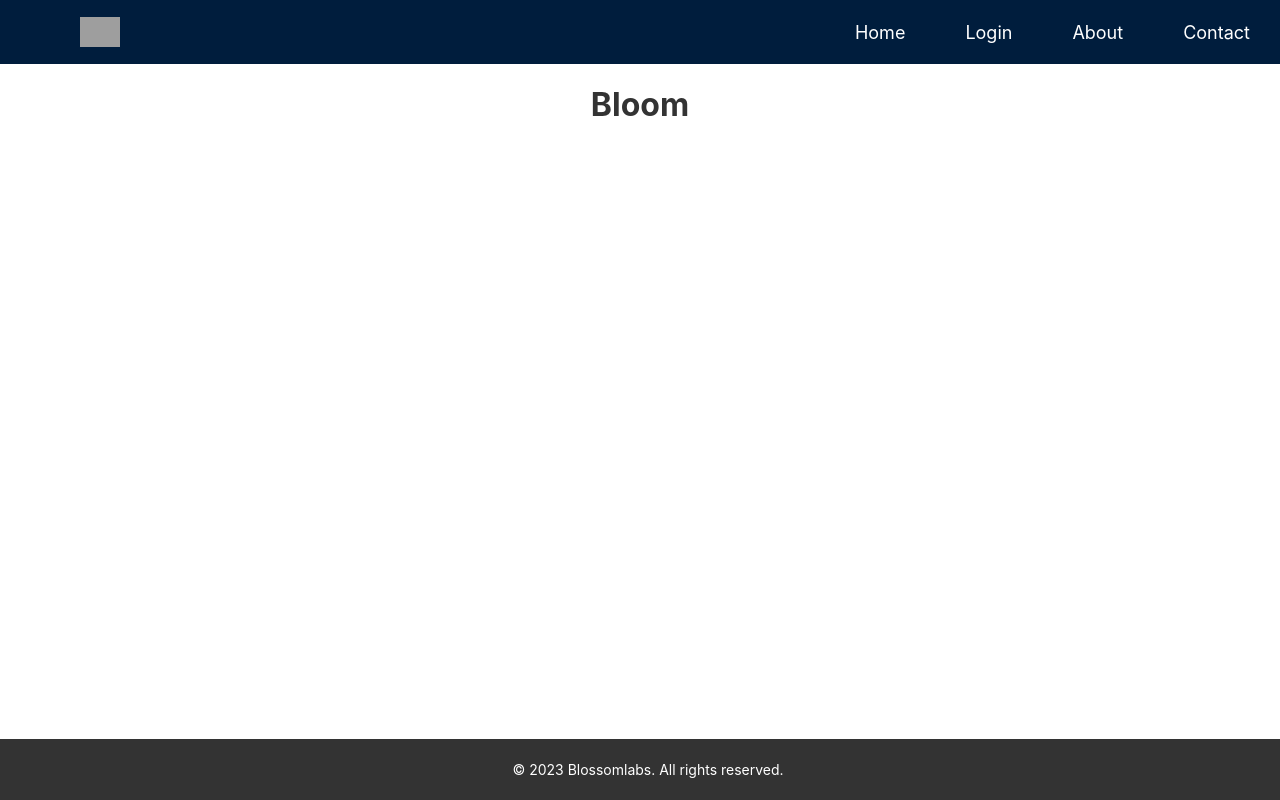
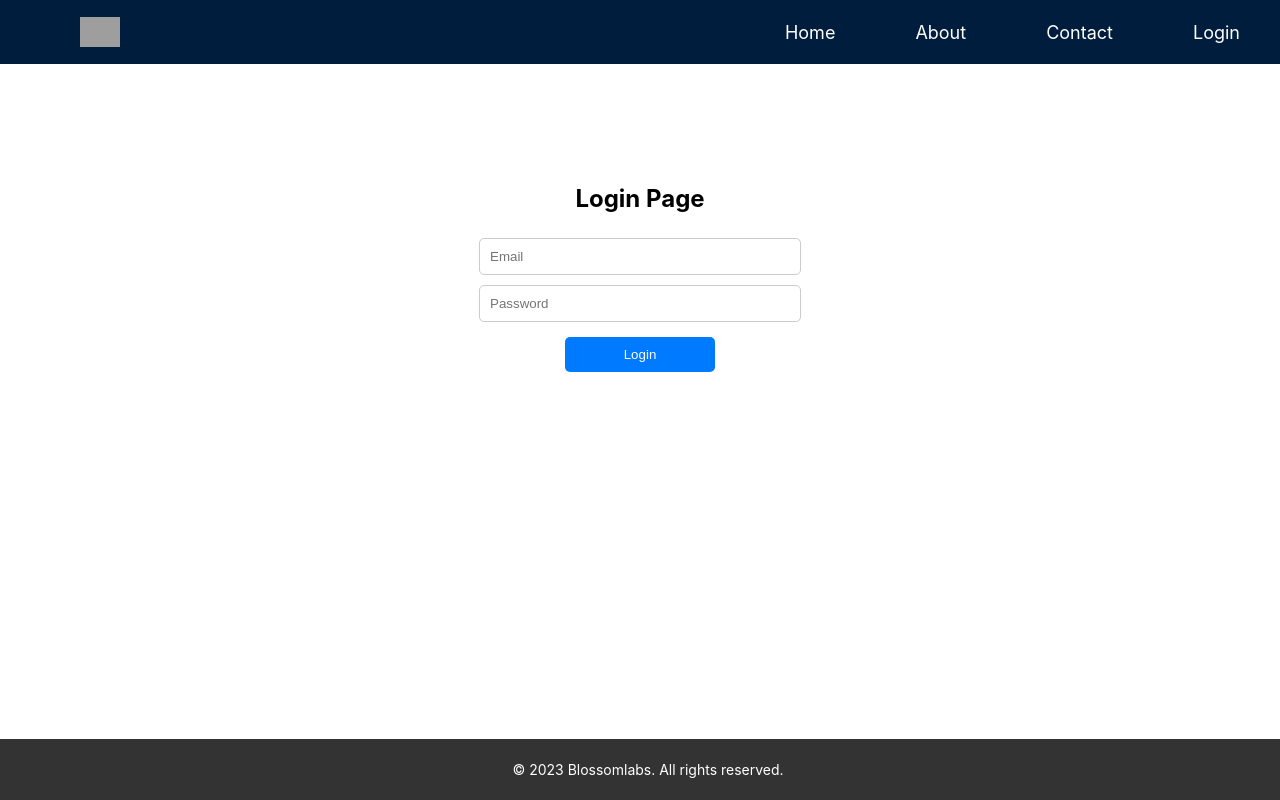
Before and after one commit to blossomlabsio/bloom, a React (Create React App) app: page /login in a window 1280 px wide. Built offline with nearby package versions, Linux system fonts and the light colour scheme; grey boxes are pictures that could not be loaded.

Commit message:
feat: create Login page and add react-router-dom

```diff
--- a/package.json
+++ b/package.json
@@ -10,8 +10,10 @@
     "@types/node": "^16.18.55",
     "@types/react": "^18.2.23",
     "@types/react-dom": "^18.2.8",
+    "axios": "^1.5.1",
     "react": "^18.2.0",
     "react-dom": "^18.2.0",
+    "react-router-dom": "^6.16.0",
     "react-scripts": "5.0.1",
     "styled-components": "^6.0.8",
     "typescript": "^4.9.5",
@@ -51,6 +53,8 @@
     ]
   },
   "devDependencies": {
+    "@babel/plugin-proposal-private-property-in-object": "^7.21.11",
+    "@babel/plugin-transform-private-property-in-object": "^7.22.11",
     "husky": "^8.0.3",
     "jest": "^29.7.0",
     "jest-environment-jsdom": "^29.7.0",
--- a/src/App.tsx
+++ b/src/App.tsx
@@ -1,12 +1,13 @@
 import { Footer } from './components/Footer/main';
 import { NavigationBar } from './components/NavigationBar/main';
+import { Outlet } from 'react-router-dom';
 import './App.css';
-import { LandingPage } from './components/LandingPage/main';
+
 function App() {
   return (
     <div>
       <NavigationBar />
-      <LandingPage />
+      <Outlet />
       <Footer />
     </div>
   );
--- /dev/null
+++ b/src/components/ErrorPage/main.tsx
@@ -0,0 +1,27 @@
+import { isRouteErrorResponse, useRouteError } from 'react-router-dom';
+import { ErrorContainer, ErrorMessage } from './styled';
+
+export default function ErrorPage() {
+  const error = useRouteError();
+  console.error(error);
+
+  let errorMessage: string;
+
+  if (isRouteErrorResponse(error)) {
+    console.error('error===>', error);
+    errorMessage = error.data?.message || error.statusText;
+  } else if (error instanceof Error) {
+    errorMessage = error.message;
+  } else if (typeof error === 'string') {
+    errorMessage = error;
+  } else {
+    console.error(error);
+    errorMessage = 'Unknown error';
+  }
+
+  return (
+    <ErrorContainer>
+      <ErrorMessage>{errorMessage}</ErrorMessage>
+    </ErrorContainer>
+  );
+}
--- /dev/null
+++ b/src/components/ErrorPage/styled.tsx
@@ -0,0 +1,14 @@
+import styled from 'styled-components';
+
+export const ErrorContainer = styled.div`
+  display: flex;
+  flex-direction: column;
+  align-items: center;
+  justify-content: center;
+  height: 100vh;
+`;
+
+export const ErrorMessage = styled.h2`
+  font-size: 24px;
+  color: #ff0000; /* Red color for error messages */
+`;
--- /dev/null
+++ b/src/components/LoginPage/main.tsx
@@ -0,0 +1,52 @@
+import { useState } from 'react';
+import { Button, Input, LoginContainer } from './styled';
+import axios from 'axios';
+
+const client = axios.create({
+  baseURL: process.env.REACT_APP_BASE_URL,
+});
+
+const postHeaders = {
+  'Content-Type': 'application/x-www-form-urlencoded',
+};
+
+export const LoginPage = () => {
+  const [email, setEmail] = useState('');
+  const [password, setPassword] = useState('');
+
+  const body = {
+    email,
+    password,
+  };
+
+  const handleLogin = () => {
+    client
+      .post('login', body, { headers: postHeaders })
+      .then((response) => {
+        console.log('login', response.data);
+      })
+      .catch((error) => {
+        console.error(error);
+      });
+  };
+  return (
+    <LoginContainer>
+      <h2>Login Page</h2>
+      <Input
+        type="email"
+        placeholder="Email"
+        value={email}
+        onChange={(e) => setEmail(e.target.value)}
+      />
+      <Input
+        type="password"
+        placeholder="Password"
+        value={password}
+        onChange={(e) => setPassword(e.target.value)}
+      />
+      <Button onClick={handleLogin}>Login</Button>
+    </LoginContainer>
+  );
+};
+
+export default LoginPage;
--- /dev/null
+++ b/src/components/LoginPage/styled.tsx
@@ -0,0 +1,27 @@
+import styled from 'styled-components';
+
+export const LoginContainer = styled.div`
+  display: flex;
+  flex-direction: column;
+  align-items: center;
+  margin-top: 100px;
+`;
+
+export const Input = styled.input`
+  width: 300px;
+  padding: 10px;
+  margin: 5px;
+  border: 1px solid #ccc;
+  border-radius: 5px;
+`;
+
+export const Button = styled.button`
+  width: 150px;
+  padding: 10px;
+  margin-top: 10px;
+  background-color: #007bff;
+  color: #fff;
+  border: none;
+  border-radius: 5px;
+  cursor: pointer;
+`;
--- a/src/components/NavigationBar/main.tsx
+++ b/src/components/NavigationBar/main.tsx
@@ -3,10 +3,10 @@ import Logo from '../Logo/main';
 
 export const NavigationBar = () => {
   const navLinks = [
-    { href: '#', text: 'Home' },
-    { href: '#', text: 'Login' },
-    { href: '#', text: 'About' },
-    { href: '#', text: 'Contact' },
+    { route: '/', text: 'Home' },
+    { route: '/about', text: 'About' },
+    { route: '/contact', text: 'Contact' },
+    { route: '/login', text: 'Login' },
   ];
   return (
     <NavbarContainer>
@@ -14,9 +14,7 @@ export const NavigationBar = () => {
       <NavList>
         {navLinks.map((link, index) => (
           <NavItem key={index}>
-            <NavigationLink key={index} href={link.href}>
-              {link.text}
-            </NavigationLink>
+            <NavigationLink to={link.route}>{link.text}</NavigationLink>
           </NavItem>
         ))}
       </NavList>
--- a/src/components/NavigationBar/styled.tsx
+++ b/src/components/NavigationBar/styled.tsx
@@ -1,4 +1,5 @@
 import styled from 'styled-components';
+import { Link } from 'react-router-dom';
 
 export const NavbarContainer = styled.nav`
   background-color: #001d3d;
@@ -28,9 +29,6 @@ export const NavList = styled.ul`
 `;
 export const NavItem = styled.li`
   margin: 0 10px;
-`;
-
-export const NavigationLink = styled.a`
   color: #fff;
   text-decoration: none;
   font-size: 18px;
@@ -41,3 +39,15 @@ export const NavigationLink = styled.a`
     color: #ffc300;
   }
 `;
+
+export const NavigationLink = styled(Link)`
+  color: #fff;
+  text-decoration: none;
+  font-size: 18px;
+  margin: 0 20px;
+  transition: color 0.3s ease-in-out;
+
+  &:hover {
+    color: #ffc300;
+  }
+`;
--- a/src/index.tsx
+++ b/src/index.tsx
@@ -2,12 +2,34 @@ import React from 'react';
 import ReactDOM from 'react-dom/client';
 import './index.css';
 import App from './App';
+import { createBrowserRouter, RouterProvider } from 'react-router-dom';
+import ErrorPage from './components/ErrorPage/main';
+import LoginPage from './components/LoginPage/main';
+import LandingPageBody from './components/LandingPageBody/main';
+
+const router = createBrowserRouter([
+  {
+    path: '/',
+    element: <App />,
+    errorElement: <ErrorPage />,
+    children: [
+      {
+        path: 'login',
+        element: <LoginPage />,
+      },
+      {
+        path: '/',
+        element: <LandingPageBody />,
+      },
+    ],
+  },
+]);
 
 const root = ReactDOM.createRoot(
   document.getElementById('root') as HTMLElement,
 );
 root.render(
   <React.StrictMode>
-    <App />
+    <RouterProvider router={router} />
   </React.StrictMode>,
 );
```
Also changed, not shown: 2 other files (tests, documents, lock files or other folders).
